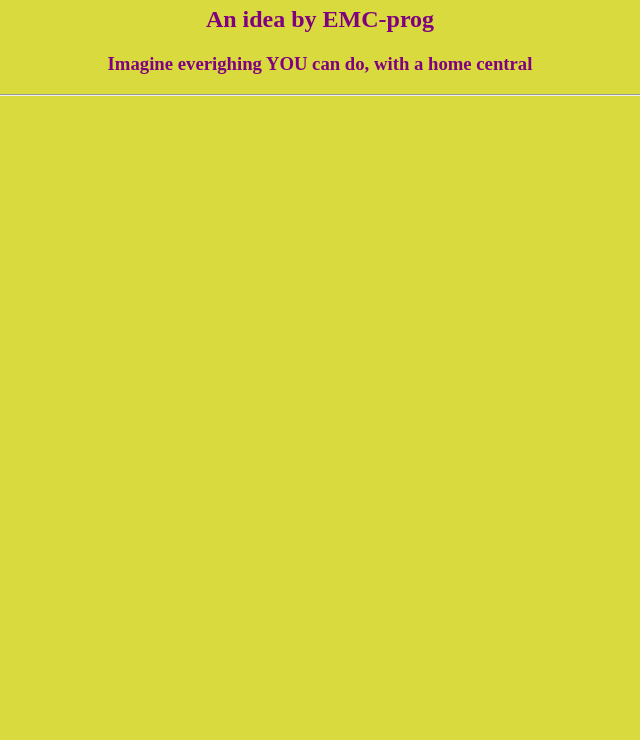
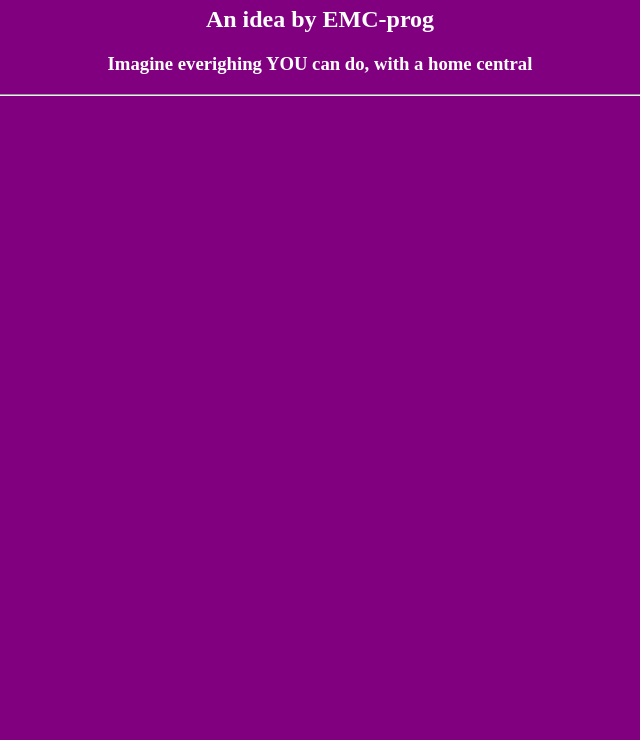
Before and after one commit to EMC-prog/Home-launcher, a plain HTML site: page docs/index.html in a window 1280 px wide. Shown: the part 60-800 px from the top of the page, without its empty margins (320-960 px from the left). Drawn offline with Linux system fonts and the light colour scheme.

Commit message:
Update index.html

```diff
--- a/docs/index.html
+++ b/docs/index.html
@@ -5,8 +5,8 @@
 <body>
     <style type="text/css">
   body {
-    color: purple;
-    background-color: #d8da3d }
+    color: white;
+    background-color: purple }
   </style>
 <div align="center">
   <h1>Home launcher</h1>
```
